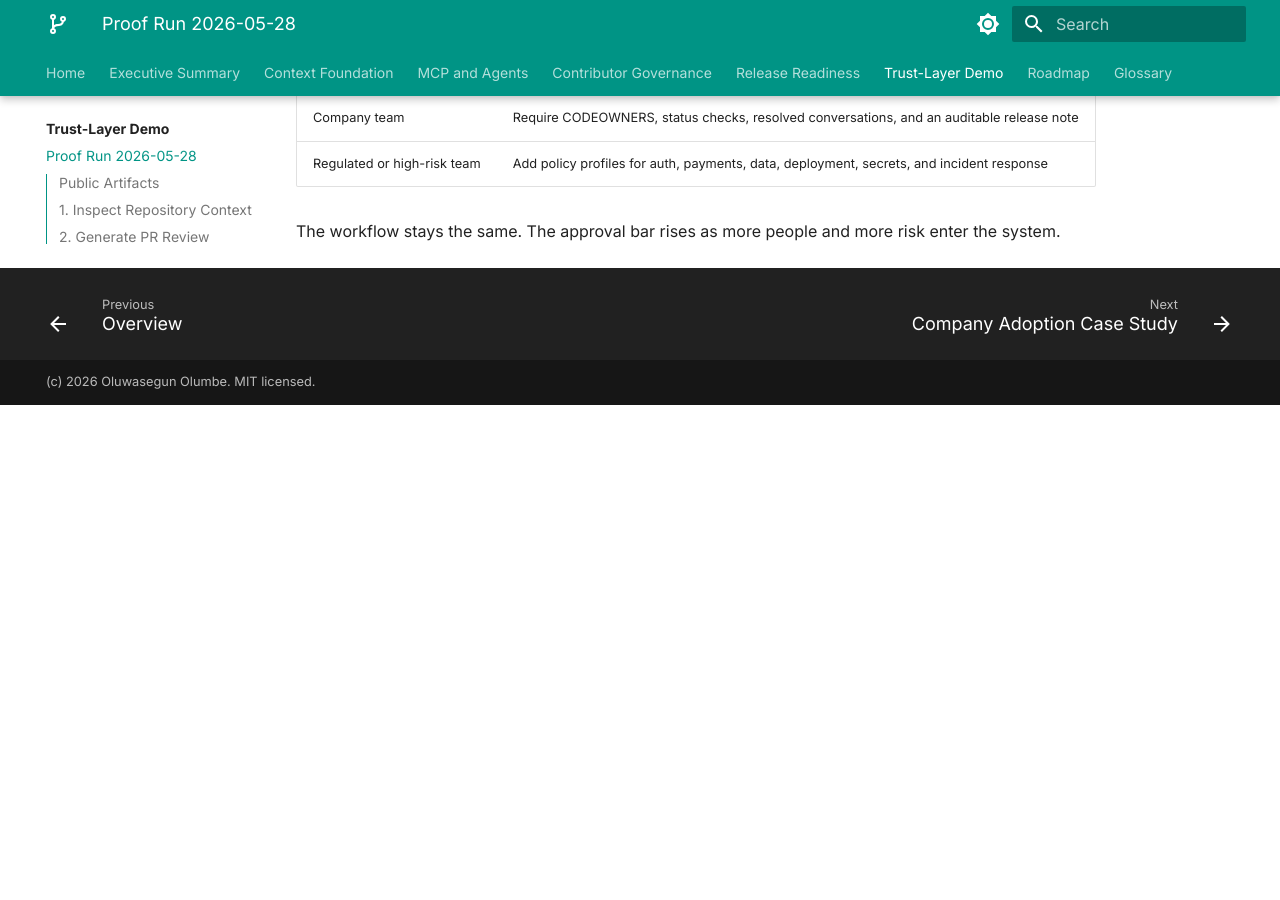
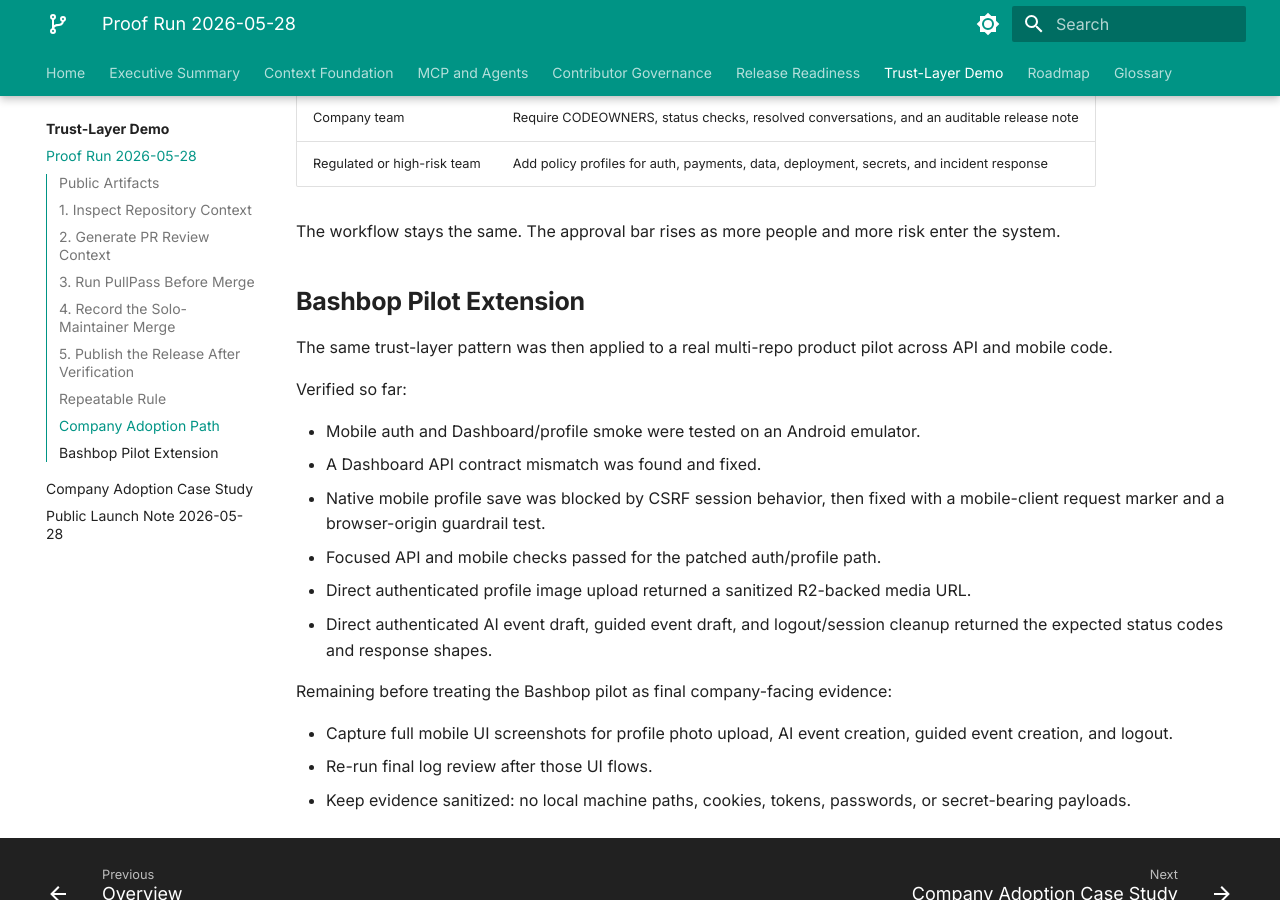
Before and after one commit to BASHBOP/otito, an MkDocs documentation site: the page built from docs/05-trust-layer-demo/proof-run-2026-05-28.md, in a window 1280 px wide and 900 px high, scrolled down 4612 px. Built offline with MkDocs 1.6.1 and Material for MkDocs 9.7.7, drawn with Linux system fonts in a browser that asks for light colours; before the commit the page ends 5017 px from its top, so only the background shows below that; some of the changed text lies outside the part shown.

Commit message:
docs: update trust-layer proof evidence

````diff
--- a/docs/05-trust-layer-demo/proof-run-2026-05-28.md
+++ b/docs/05-trust-layer-demo/proof-run-2026-05-28.md
@@ -18,7 +18,7 @@
 Command:
 
 ```bash
-repoctx repo /Users/segzy/projects/repoctx --json
+repoctx repo /path/to/repoctx --json
 ```
 
 Selected output:
@@ -50,9 +50,9 @@
 Command:
 
 ```bash
-repoctx pr /Users/segzy/projects/pullpass \
+repoctx pr /path/to/pullpass \
   --base origin/main \
-  --out /Users/segzy/projects/pullpass/.dev-context/pr-review.md
+  --out /path/to/pullpass/.dev-context/pr-review.md
 ```
 
 Selected output:
@@ -81,7 +81,7 @@
 Command:
 
 ```bash
-pullpass pr 4 --repo /Users/segzy/projects/pullpass
+pullpass pr 4 --repo /path/to/pullpass
 ```
 
 Selected output:
@@ -151,10 +151,10 @@
 python3 -m mkdocs build --strict
 go run ./cmd/pullpass doctor
 go run ./cmd/pullpass local . --base v0.5.1
-impact-map /Users/segzy/projects/pullpass \
+impact-map /path/to/pullpass \
   "publish PullPass v0.6.0 release after merged release discipline PR" \
   --diff-base v0.5.1
-repoctx repo /Users/segzy/projects/pullpass --json
+repoctx repo /path/to/pullpass --json
 ```
 
 Selected output:
@@ -198,3 +198,22 @@
 | Regulated or high-risk team | Add policy profiles for auth, payments, data, deployment, secrets, and incident response |
 
 The workflow stays the same. The approval bar rises as more people and more risk enter the system.
+
+## Bashbop Pilot Extension
+
+The same trust-layer pattern was then applied to a real multi-repo product pilot across API and mobile code.
+
+Verified so far:
+
+- Mobile auth and Dashboard/profile smoke were tested on an Android emulator.
+- A Dashboard API contract mismatch was found and fixed.
+- Native mobile profile save was blocked by CSRF session behavior, then fixed with a mobile-client request marker and a browser-origin guardrail test.
+- Focused API and mobile checks passed for the patched auth/profile path.
+- Direct authenticated profile image upload returned a sanitized R2-backed media URL.
+- Direct authenticated AI event draft, guided event draft, and logout/session cleanup returned the expected status codes and response shapes.
+
+Remaining before treating the Bashbop pilot as final company-facing evidence:
+
+- Capture full mobile UI screenshots for profile photo upload, AI event creation, guided event creation, and logout.
+- Re-run final log review after those UI flows.
+- Keep evidence sanitized: no local machine paths, cookies, tokens, passwords, or secret-bearing payloads.
````
